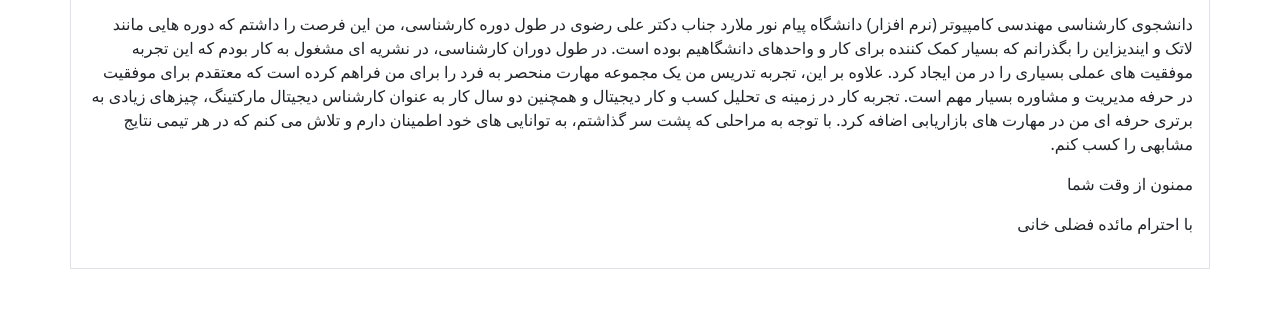
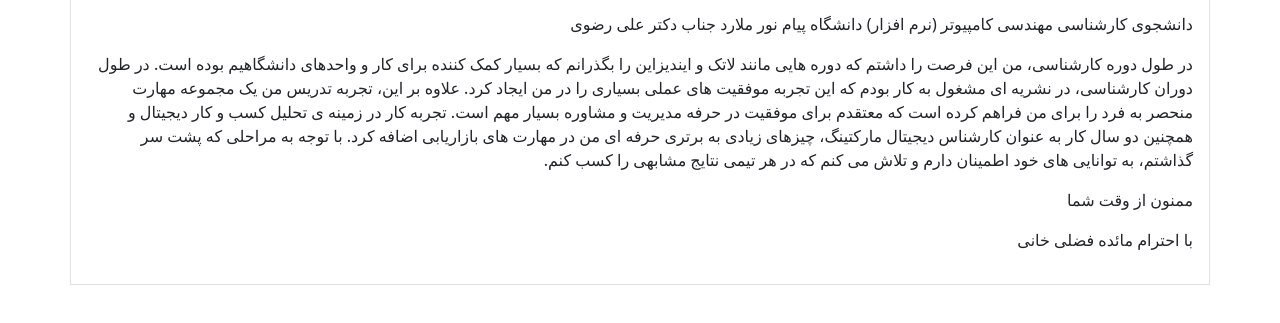
Before and after one commit to Maede-Fazlikhani/SOP, a plain HTML site: page index.html in a window 1280 px wide. Shown: the part 123-446 px from the top of the page. Drawn offline with nearby package versions, Linux system fonts and the light colour scheme.

Commit message:
Update index.html

```diff
--- a/index.html
+++ b/index.html
@@ -28,9 +28,11 @@
 انگیزه نامه مائده فضلی خانی
 </p>
 </h2>
-    <p style="direction:rtl;text-align:right">دانشجوی کارشناسی مهندسی کامپیوتر (نرم افزار) دانشگاه پیام نور ملارد
+    <p style="direction:rtl;text-align:right">
+      دانشجوی کارشناسی مهندسی کامپیوتر (نرم افزار) دانشگاه پیام نور ملارد
 جناب دکتر علی رضوی
-
+ </p>
+    <p style="direction:rtl;text-align:right">
 در طول دوره کارشناسی، من این فرصت را داشتم که دوره هایی مانند لاتک و ایندیزاین را بگذرانم که بسیار کمک کننده برای کار و واحدهای دانشگاهیم بوده است. در طول دوران کارشناسی، در نشریه ای مشغول به کار بودم که این تجربه موفقیت های عملی بسیاری را در من ایجاد کرد. علاوه بر این، تجربه تدریس من یک مجموعه مهارت منحصر به فرد را برای من فراهم کرده است که معتقدم برای موفقیت در حرفه مدیریت و مشاوره بسیار مهم است.
 تجربه کار در زمینه ی تحلیل کسب و کار دیجیتال و همچنین دو سال کار به عنوان کارشناس دیجیتال مارکتینگ، چیزهای زیادی به برتری حرفه ای من در مهارت های بازاریابی اضافه کرد.
 با توجه به مراحلی که پشت سر گذاشتم، به توانایی های خود اطمینان دارم و تلاش می کنم که در هر تیمی نتایج مشابهی را کسب کنم.
```
